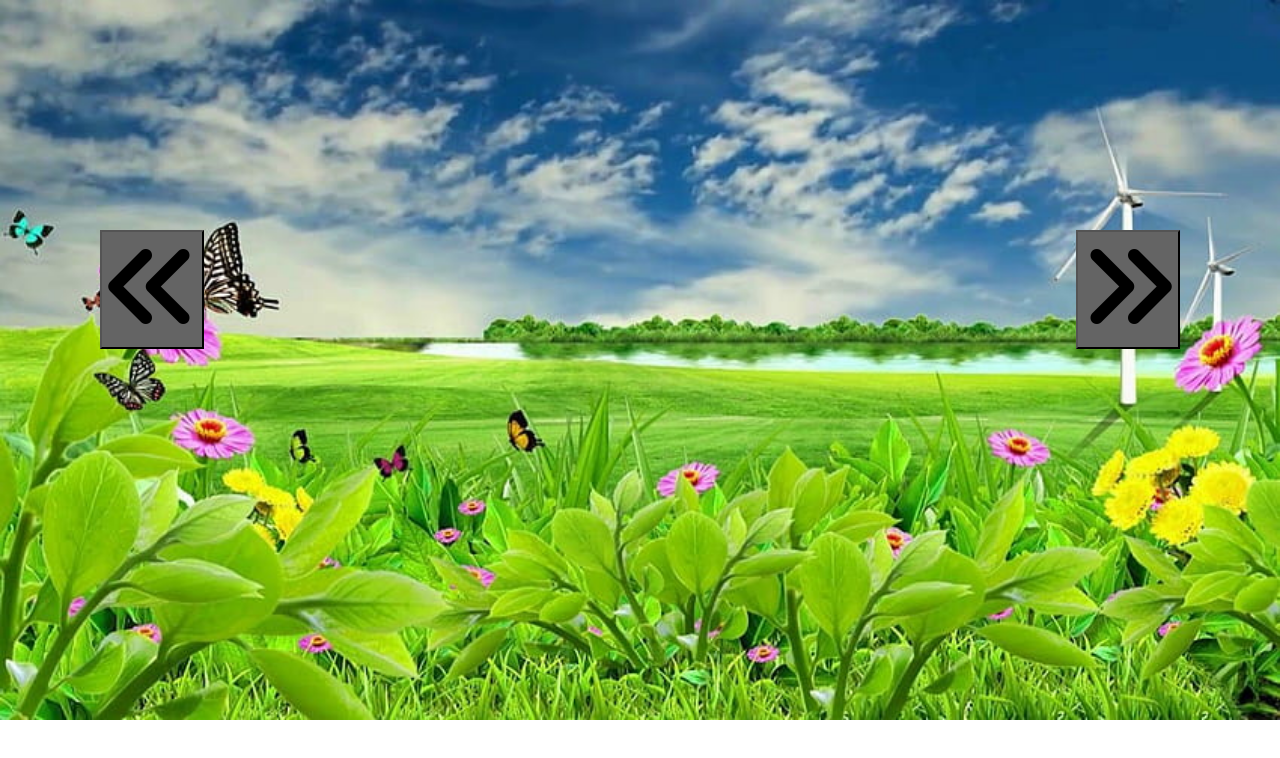
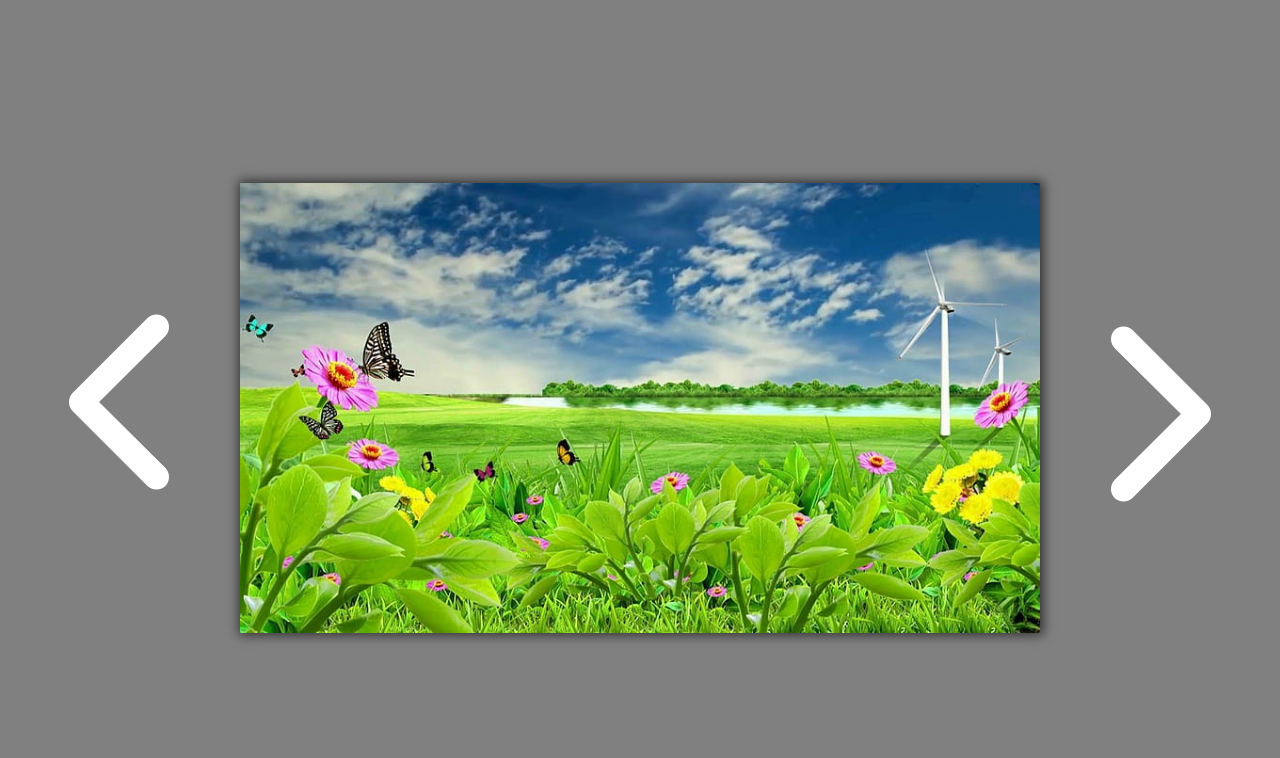
Before and after one commit to muh-younus/Js_Carousal, a plain HTML site: page index.html in a window 1280 px wide. Drawn offline with Linux system fonts and the light colour scheme.

Commit message:
anathor commit

```diff
--- a/index.html
+++ b/index.html
@@ -1,50 +1,48 @@
 <!DOCTYPE html>
 <html lang="en">
+
 <head>
     <meta charset="UTF-8">
     <meta name="viewport" content="width=device-width, initial-scale=1.0">
-    <title>Corousal in Javascript</title>
+    <title>Slider</title>
 
-    <!-- Css-Link -->
+    <!-- css-link -->
 
     <link rel="stylesheet" href="./style.css">
 
-    <!-- Boxicon-icon -->
-     <link rel="stylesheet" href="https://cdnjs.cloudflare.com/ajax/libs/font-awesome/6.7.1/css/all.min.css">
+    <!-- Font-Awesome-Link -->
 
-     <!-- Script-Link -->
-     <script src="script.js"></script>
+    <link rel="stylesheet" href="https://cdnjs.cloudflare.com/ajax/libs/font-awesome/6.7.1/css/all.min.css">
 </head>
+
 <body>
 
-    <section class="main" aria-label="new">
+    <div class="container">
+        <button class="leftArrow left"><i class="fa-solid fa-chevron-left"></i></button>
 
-        <div class="carousal">
+        <!-- Frame-section -->
 
-            <div class="button">
-                <button class="left" onclick="goNext()"><i class="fa-solid fa-angles-left"></i></button>
-                <button class="right" onclick="goPrev()"><i class="fa-solid fa-angles-right"></i></button>
-            </div>
+        <div class="frame">
 
-            <div class="list d-flex ">
+            <div class="slider">
 
-                    <img style="width: 100vw!important" src="./flower1.jpg" class="imgSlide" alt="">
+                <img src="./flower1.jpg" alt="" class="image">
 
+                <img src="./flower2.avif" alt="" class="image">
 
-
-
-                    <img style="width: 100vw" src="./flower2.avif" class="imgSlide" alt="">
-
-
-
-
-
-                    <img style="width:100vw" src="./flower3.webp" class="imgSlide" alt="">
+                <img src="./flower3.webp" alt="" class="image">
 
             </div>
         </div>
 
-    </section>
+        <!-- End-Frame-section -->
 
+
+        <button class="rightArrow right"><i class="fa-solid fa-chevron-left"></i></button>
+
+    </div>
+    <!-- container-end -->
+    <script src="./script.js"></script>
 </body>
+
 </html>
--- a/script.js
+++ b/script.js
@@ -1,30 +1,52 @@
-let imgList = document.querySelectorAll(".imgSlide");
-let counter = 0;
+let leftArrow = document.querySelector(".leftArrow");
+let rightArrow = document.querySelector(".rightArrow");
+let slider = document.querySelector(".slider");
+let image = document.querySelectorAll(".image");
+console.log(image.length);
 
-// Set initial positions for slides
-imgList.forEach((slide, index) => {
-    slide.style.left = `${index * 100}%`;
+let slideNumber = 1;
+let length = image.length;
+
+// Next-Slide
+const nextArrow = () => {
+
+    slider.style.transform = `translateX(-${slideNumber * 800}px)`;
+    slideNumber++;
+}
+// First-slide
+const firstSlide = () => {
+
+    slider.style.transform = `translateX(-${0}px)`;
+    slideNumber = 1;
+
+
+}
+
+// Right-arrow-EventListener
+rightArrow.addEventListener("click", () => {
+
+    slideNumber < length ? nextArrow() : firstSlide();
+
 });
 
-let imgSlide1 = () => {
-    // Move all slides based on the counter value
-    imgList.forEach((slide) => {
-        slide.style.transform = `translateX(-${counter * 100}%)`;
-    });
-};
+// Left-Arrow-Function-Method
 
-let goNext = () => {
-    // Prevent counter from exceeding the number of slides
-    if (counter < imgList.length - 1) {
-        counter++;
-        imgSlide1();
-    }
-};
+const prevArrow = () => {
 
-let goPrev = () => {
-    // Prevent counter from going below 0
-    if (counter > 0) {
-        counter--;
-        imgSlide1();
-    }
-};
+    slider.style.transform = `translateX(-${(slideNumber-2) * 800}px)`;
+    slideNumber--;
+}
+//Last-slide
+const lastSlide = () => {
+
+    slider.style.transform = `translateX(-${(length-1)*800}px)`;
+    slideNumber = length;
+
+
+}
+
+leftArrow.addEventListener("click", () => {
+
+    slideNumber  > 1 ? prevArrow() : lastSlide()
+
+});
--- a/style.css
+++ b/style.css
@@ -1,85 +1,69 @@
-*{
+body{
 
-    margin: 0;
-    padding: 0;
-    box-sizing: border-box;
+    background-color: gray;
+    display: flex;
+    justify-content: center;
+    align-items: center;
+    height: 100vh;
 }
 
-.carousal{
+/* arrow-style */
 
-    position: relative;
-}
-
-.list {
-
-    list-style-type: none;
-}
-
-
-
-.carousal .slide{
-
-    position: absolute;
-    inset: 0;
-
-    height: 100vh;
-
-
-}
-
-.slide[data-active]{
-
-
-}
-.list{
-
-    display: flex;
-    width: 300%;
-}
 .left{
 
-
-    position: absolute;
-    z-index: 22;
-    font-size: 100px;
-    color: black;
-    top:230px;
-    left: 100px;
+    font-size: 200px;
+    background-color: transparent;
+    outline: none;
+    border: none;
     cursor: pointer;
-    background-color: rgb(100,100,100);
-}
-
-.left:hover{
-
-    background-color: transparent;
     color: white;
 }
 .right{
 
+    font-size: 200px;
+    background-color: transparent;
+    transform: translate(180deg);
+    outline: none;
+    border: none;
+    cursor: pointer;
+    transform: rotate(180deg);
+    color: white;
+}
 
-    position: absolute;
-    z-index: 22;
-    font-size: 100px;
-    right: 100px;
-    color: black;
-    top:230px;
-    cursor: pointer;
-    background-color: rgb(100,100,100);
+/* Container-section */
+
+.container{
+
+    display: flex;
+    align-items: center;
+    gap: 40px;
+    flex-direction: row;
+    justify-content: center;
+    color: white;
 
 }
 
-.right:focus {
+.frame{
 
-    outline: 2px solid red;
+    width: 800px;
+    height: 450px;
+    overflow-x: hidden;
+    -webkit-box-shadow: 1px 0px 11px 2px rgba(0,0,0,0.66);
+-moz-box-shadow: 1px 0px 11px 2px rgba(0,0,0,0.66);
+box-shadow: 1px 0px 11px 2px rgba(0,0,0,0.66);
+
 }
 
-.right:hover{
+.slider{
 
-    background-color: transparent;
-    color: white;
+    display: flex;
+    transition: all 1s ease;
+
 }
 
-.main{
+.image{
 
-    overflow: hidden;
+    width: 100%;
+    height: 100%;
+    object-fit: contain;
 }
```
Also changed, not shown: leftarrow.png (added).
